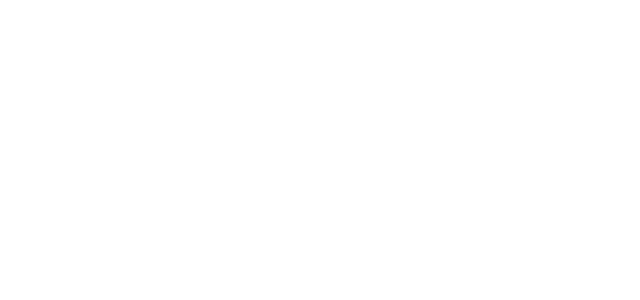
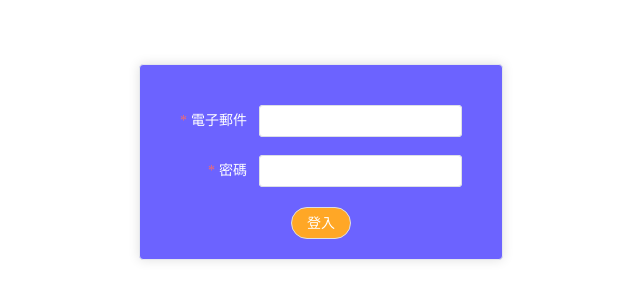
Before and after one commit to GuaYourGuava1919/V-senpai, a Vue app: page /login in a window 1280 px wide. Before the commit this address had no page. Shown: the part 238-538 px from the top of the page, without its empty margins (319-959 px from the left). Built offline with nearby package versions, Linux system fonts and the light colour scheme.

Commit message:
feature:登入登出&Firebase userCredential(JWT)

```diff
--- a/package.json
+++ b/package.json
@@ -11,8 +11,11 @@
   },
   "dependencies": {
     "@element-plus/icons-vue": "^2.3.1",
+    "axios": "^1.7.9",
+    "buffer": "^6.0.3",
     "element-plus": "^2.9.2",
     "firebase": "^11.1.0",
+    "jsonwebtoken": "^9.0.2",
     "pinia": "^2.3.0",
     "vue": "^3.5.13",
     "vue-router": "^4.5.0"
--- a/src/App.vue
+++ b/src/App.vue
@@ -1,10 +1,5 @@
 <template>
   <div>
-    <!-- <nav>
-      <router-link to="/">Home</router-link>
-      <router-link to="/about">About</router-link>
-      <router-link to="/signup">Sign Up</router-link>
-    </nav> -->
     <RouterView />
   </div>
 </template>
@@ -15,6 +10,7 @@ import { RouterLink, RouterView } from 'vue-router'
 export default {
   components: { RouterLink, RouterView },
 }
+
 </script>
 
 <style lang="scss" scoped>
--- a/src/components/Navbar.vue
+++ b/src/components/Navbar.vue
@@ -58,12 +58,18 @@ import {
   Location,
   Setting,
 } from '@element-plus/icons-vue'
+import { getAuth } from 'firebase/auth';
 
 const router = useRouter()
+const auth = getAuth()
 
 const handleClick = () => {
-  router.push('/signup');
-  console.log('click');
+  auth.signOut().then(() => {
+        auth.onAuthStateChanged(() => {
+          localStorage.removeItem('token')
+          router.push('/login')
+        })
+      })
 }
 
 
--- a/src/config/firebase.js
+++ b/src/config/firebase.js
@@ -2,6 +2,7 @@
 import { initializeApp } from "firebase/app";
 import { getFirestore } from "firebase/firestore"; // 正確導入 Firestore
 import { getAnalytics } from "firebase/analytics";
+import { getAuth } from "firebase/auth"; // 正確導入 Auth
 // TODO: Add SDKs for Firebase products that you want to use
 // https://firebase.google.com/docs/web/setup#available-libraries
 
@@ -22,6 +23,7 @@ const firebaseConfig = {
 const app = initializeApp(firebaseConfig);
 const db = getFirestore(app); // 初始化 Firestore
 const analytics = getAnalytics(app);
+const auth = getAuth(app); // 初始化 Auth
 
 // 導出模組
-export { app, db, analytics };
+export { app, db, analytics, auth }; // 導出 app, db, analytics, auth
--- a/src/router/index.js
+++ b/src/router/index.js
@@ -3,7 +3,7 @@ import HomeView from '../views/HomeView.vue'
 
 
 const router = createRouter({
-  history: createWebHistory(import.meta.env.BASE_URL),
+  history: createWebHistory(),
   routes: [
     {
       path: '/',
@@ -16,11 +16,24 @@ const router = createRouter({
       component: () => import('../views/AboutView.vue'),
     },
     {
-      path: '/signup',
-      name: 'signup',
-      component: () => import('../views/SignupView.vue')
+      path: '/login',
+      name: 'login',
+      component: () => import('../views/SignInView.vue'),
+    },
+    {
+      path: '/register',
+      name: 'register',
+      component: () => import('../views/SignUpView.vue'),
     }
   ],
 })
 
+// 加入守衛
+router.beforeEach((to) => {
+  const isAuthenticated = localStorage.getItem('token')
+  if (to.name !== 'login' && !isAuthenticated) {
+    return { name: 'login' }
+  }
+})
+
 export default router
--- a/src/views/SignInView.vue
+++ b/src/views/SignInView.vue
@@ -1,35 +1,70 @@
-<script>
-// import { RouterView, RouterLink } from 'vue-router'
+<script setup>
+    import { ref } from 'vue'
+    import { useRouter } from 'vue-router';
+    import { getAuth, signInWithEmailAndPassword } from "firebase/auth";
+    import { ElForm, ElFormItem, ElInput, ElSelect,ElCard,ElMessage } from 'element-plus'
 
-export default {
-//   components: { RouterView, RouterLink },
-    data() {
-        return {
-        email: '',
-        password: ''
-        }
-    }
-}
+        const form = ref({
+            email: '',
+            pwd: ''
+        })
+
+        const auth = getAuth()
+        const router = useRouter()
+
+        const handleSignIn = () => {
+        signInWithEmailAndPassword(auth, form.value.email, form.value.pwd)
+            .then(async (userCredential) => {
+                // 登入成功，取得使用者的 ID Token
+                const user = userCredential.user;
+                const idToken = await user.getIdToken();
+
+                // console.log("JWT Token:", idToken); // Firebase 提供的 JWT Token
+                console.log("Login success");
+
+                // 這裡可以將 Token 儲存到 localStorage 或 Vuex，視需求而定
+                localStorage.setItem('token', idToken);
+
+                // 導向首頁或其他頁面
+                router.push('/');
+            })
+            .catch((error) => {
+                // 錯誤處理
+                console.error(error.message);
+                ElMessage.error("登入失敗：" + error.message);
+            });
+        };
 
 </script>
 
 <template>
-    <div>
-        <h1>Sign In </h1>
-        <form>
-            <div>
-                <label for="email">Email</label>
-                <input type="email" id="email" v-model="email" />
+    <div style="display: flex; justify-content: center; align-items: center; height: 100vh;">
+        <el-card style="max-width: 550px; background-color: #6C63FF;" shadow="always">
+
+            <el-form :model="form" label-width="auto" style="margin: 20px;">
+                <el-form-item label="電子郵件" required>
+                    <el-input v-model="form.email" />
+                </el-form-item>
+
+                <el-form-item label="密碼"  required>
+                    <el-input v-model="form.pwd" type="password"/>
+                </el-form-item>
+            </el-form>
+
+            <div class="" style="display: flex; justify-content: center;" @click="handleSignIn">
+                <el-button round style="background-color: #FFA726; color: white;">登入
+                </el-button>
             </div>
-            <div>
-                <label for="password">Password</label>
-                <input type="password" id="password" v-model="password" />
-            </div>
-            <button type="submit">Sign In</button>
-        </form>
+
+        </el-card>
     </div>
 </template>
 
-<style lang="scss" scoped>
+
+<style lang="scss">
+
+.el-form-item__label {
+    color: #fff;
+}
 
 </style>
--- a/src/views/SignUpView.vue
+++ b/src/views/SignUpView.vue
@@ -136,7 +136,6 @@ const auth = getAuth();
             <div class="" style="display: flex; justify-content: center;" @click="handleSignUp">
                 <el-button round style="background-color: #FFA726; color: white;">註冊</el-button>
             </div>
-
         </el-card>
     </div>
 </template>
```
Also changed, not shown: src/router/guards.js (added, +10 -0 lines), src/views/HomeView.vue (+0 -32 lines), 1 other file (tests, documents, lock files or other folders).
